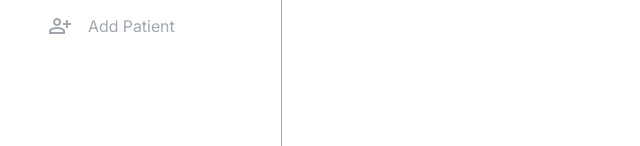
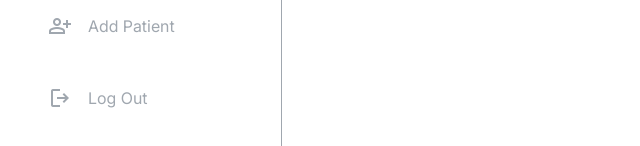
Before and after one commit to scorevi/pms-automata, a Vue app in the folder pms-project/: page /DoctorView/DoctorDashboard in a window 1280 px wide. Shown: the part 234-380 px from the top of the page, without its empty margins (0-640 px from the left). Built offline with nearby package versions, Linux system fonts and the light colour scheme.

Commit message:
added logout function

```diff
--- a/pms-project/src/views/DoctorView.vue
+++ b/pms-project/src/views/DoctorView.vue
@@ -2,10 +2,22 @@
   <div class="user-view-container flex-row">
     <div class="side-bar-container">
       <nav class="nav flex-column">
-        <router-link to="/DoctorView/DoctorDashboard"><span class="material-symbols-outlined">dashboard</span>Dashboard</router-link>
-        <router-link to="/DoctorView/ViewPatients"><span class="material-symbols-outlined">patient_list</span>View Patients</router-link>
-        <router-link to="/DoctorView/ViewAppointments"><span class="material-symbols-outlined">calendar_month</span>View Appointments</router-link>
-        <router-link to="/DoctorView/AddPatient"><span class="material-symbols-outlined">person_add</span>Add Patient</router-link>
+        <router-link to="/DoctorView/DoctorDashboard">
+          <span class="material-symbols-outlined">dashboard</span>Dashboard
+        </router-link>
+        <router-link to="/DoctorView/ViewPatients">
+          <span class="material-symbols-outlined">patient_list</span>View Patients
+        </router-link>
+        <router-link to="/DoctorView/ViewAppointments">
+          <span class="material-symbols-outlined">calendar_month</span>View Appointments
+        </router-link>
+        <router-link to="/DoctorView/AddPatient">
+          <span class="material-symbols-outlined">person_add</span>Add Patient
+        </router-link>
+        <!-- Replace router-link with an anchor that calls logout -->
+        <a href="#" @click.prevent="logout">
+          <span class="material-symbols-outlined">logout</span>Log Out
+        </a>
       </nav>
     </div>
     <div class="content-container">
@@ -15,7 +27,25 @@
 </template>
 
 <script>
+import { getAuth, signOut } from "firebase/auth";
+import Cookies from "js-cookie";
+
 export default {
   name: "DoctorView",
+  methods: {
+    logout() {
+      const auth = getAuth();
+      signOut(auth)
+        .then(() => {
+          Cookies.remove("loggedIn");
+          Cookies.remove("lastActivity");
+          Cookies.remove("userRole");
+          this.$router.push("/");
+        })
+        .catch((error) => {
+          console.error("Error during logout:", error);
+        });
+    },
+  },
 };
 </script>
```
